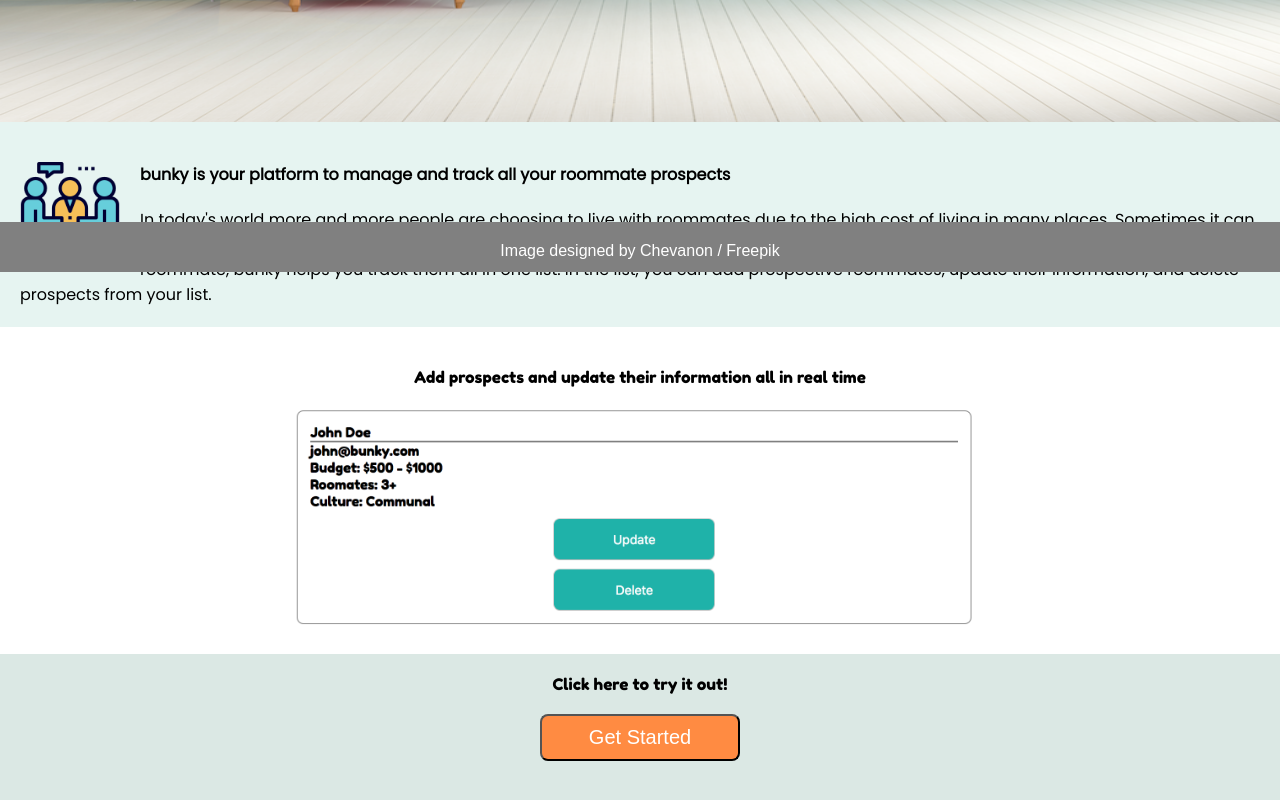
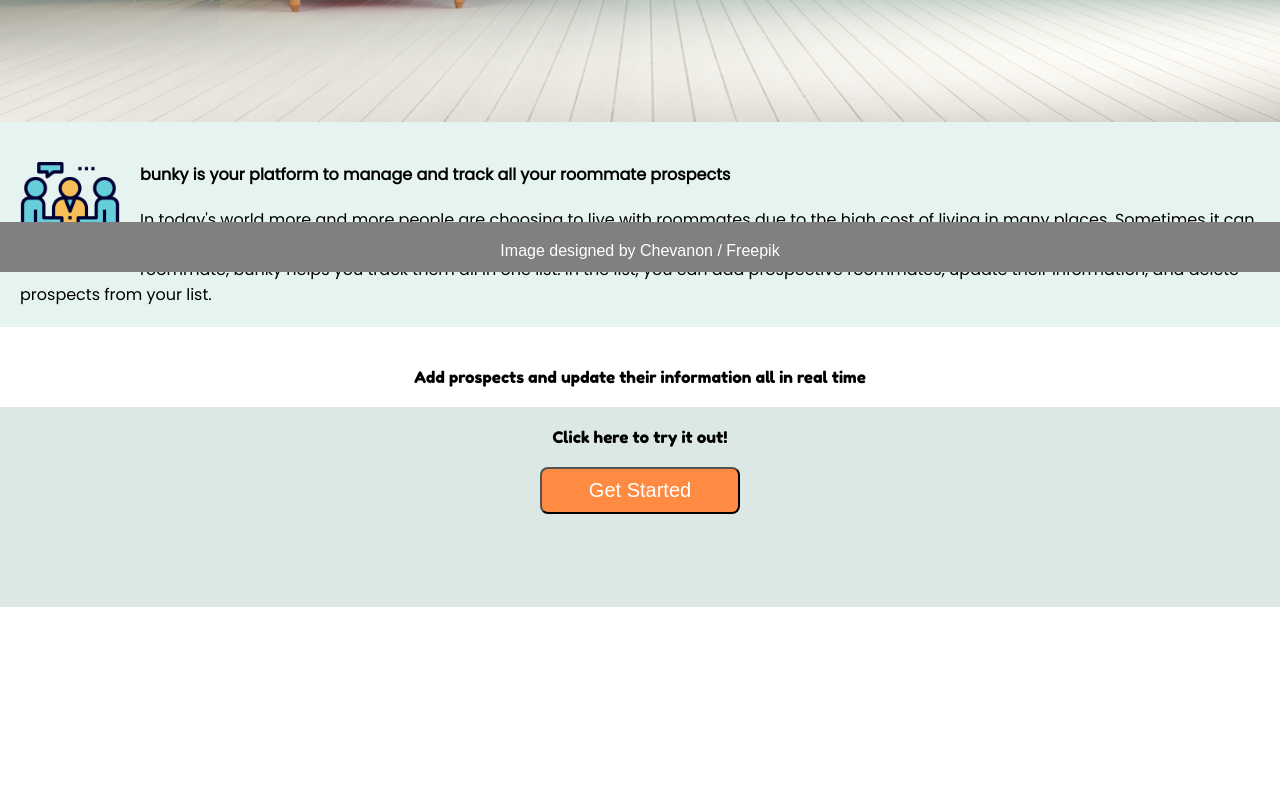
Before and after one commit to mikeramz86/bunky, a website: page public/index.html in a window 1280 px wide. Shown: the part 528-1328 px from the top of the page. After the commit the page ends 1135 px from the top, so only its background shows below. Drawn offline with nearby package versions, Linux system fonts and the light colour scheme.

Commit message:
updaterd addbunky resp grid

```diff
--- a/public/index.html
+++ b/public/index.html
@@ -4,7 +4,7 @@
 <head>
     <title>bunky: a place to meet your roommate</title>
     <meta charset="utf-8">
-    <meta name="viewport" content="width=device-width">
+    <meta name="viewport" content="width=device-width initial-scale=1">
     <link rel="sylesheet" type="text/css" href="resp-grid.css">
     <link href="https://fonts.googleapis.com/css?family=Fredoka+One" rel="stylesheet">
     <link rel="stylesheet" type="text/css" href="main.css">
@@ -28,7 +28,7 @@
         </div>
     </nav>
 
-    <main role="main" class="main">
+    <main role="main row" class="main">
         <div class="row">
             <div class="couches col-12">
                 <div class="imageContainer">
@@ -61,7 +61,7 @@
             <div class="col-12">
                 <div class="sample">
                     <p>Add prospects and update their information all in real time</p>
-                    <img src="./imgs/bunky.png" class="bunky" alt="bunky listing">
+                    <!-- <img src="./imgs/bunky.png" class="bunky" alt="bunky listing"> -->
                 </div>
             </div>
         </div>
--- a/public/main.css
+++ b/public/main.css
@@ -57,7 +57,7 @@
 
 
 main {
-    display: block;
+    /* display: block; */
     position: absolute;
     margin-top: 50px;
     margin-left: auto;
@@ -189,7 +189,7 @@
 
 .bunky {
     margin-top: 20px;
-    width: 700px;
+    width: 500px;
     /* margin-right: auto;
     margin-left: auto; */
 }
--- a/public/signup.css
+++ b/public/signup.css
@@ -71,7 +71,7 @@
 }
 .as-form .type {
   display: block;
-  width: 300px;
+  /* width: 300px; */
   height: auto;
   font-size: 18px;
   text-align: left;
```
Also changed, not shown: public/resp-grid.css (+9 -14 lines).
